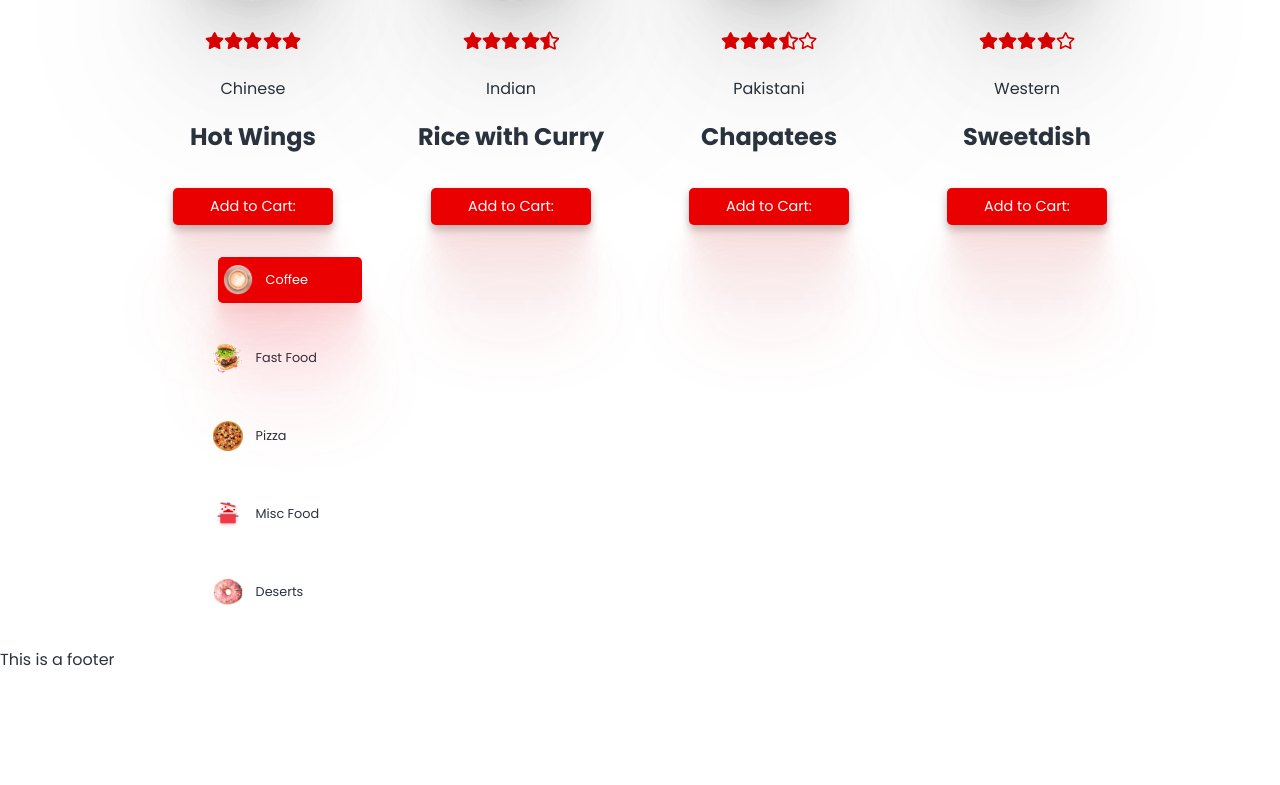
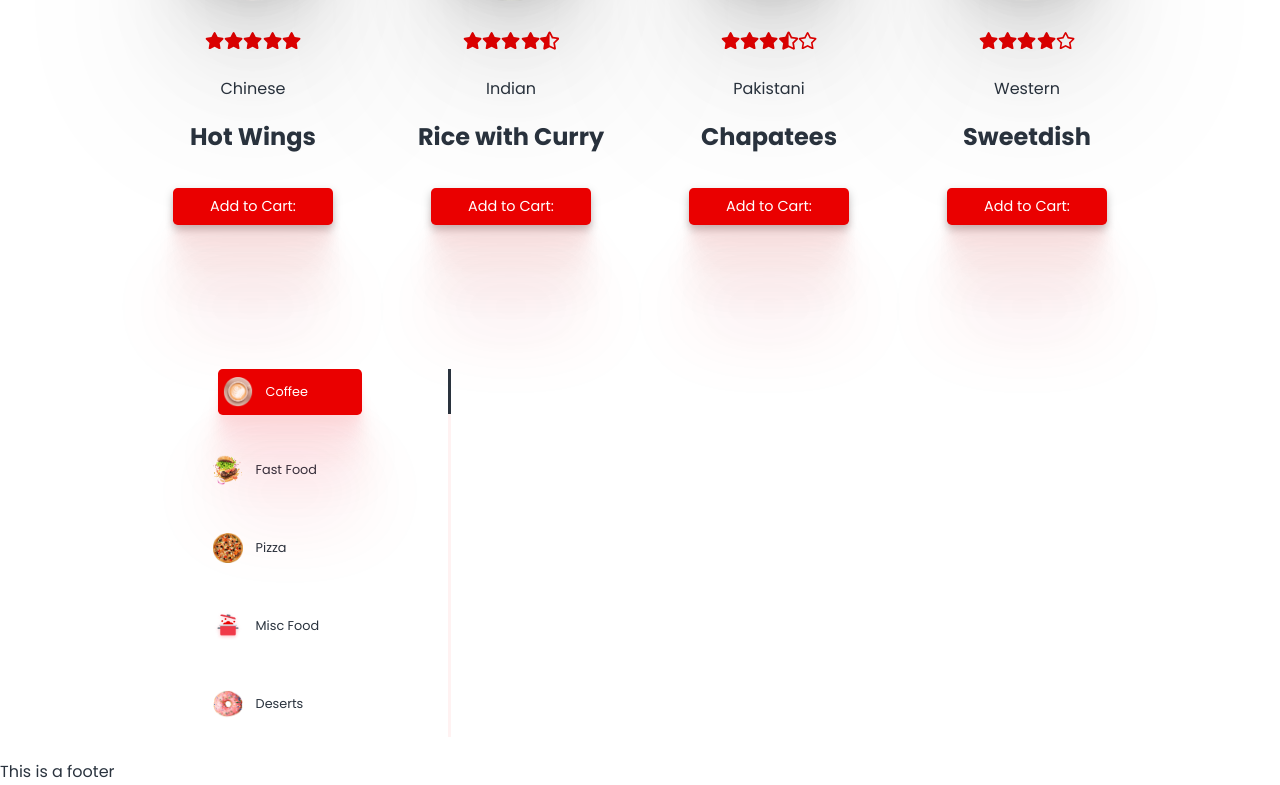
Before and after one commit to zeetaen1989/mama-joint, a Next.js app: page / in a window 1280 px wide. Shown: the part 1064-1849 px from the top of the page. Before the commit the page ends 1737 px from the top, so only its background shows below. Built offline with nearby package versions, Linux system fonts and the light colour scheme; a web font is replaced by a local one.

Commit message:
refactor(style)

```diff
--- a/app/components/modules/Category/Category.module.scss
+++ b/app/components/modules/Category/Category.module.scss
@@ -1,8 +1,12 @@
-.container {
+.container__column {
+    display: flex;
     margin-top: 5rem;
+    position: relative;
 
-    .container__column {
-        position: relative;
-        display: flex;
-    }
+    // &::before {
+    //     content: "";
+    //     align-self: stretch;
+    //     border: 1px solid red;
+    //     opacity: 0.05;
+    // }
 }
```
